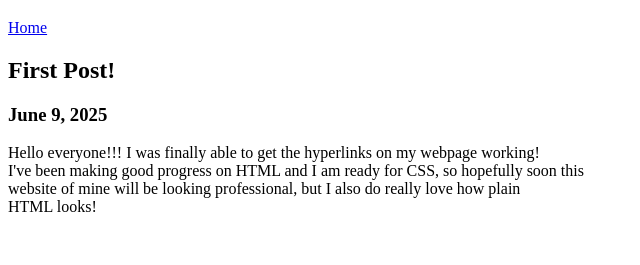
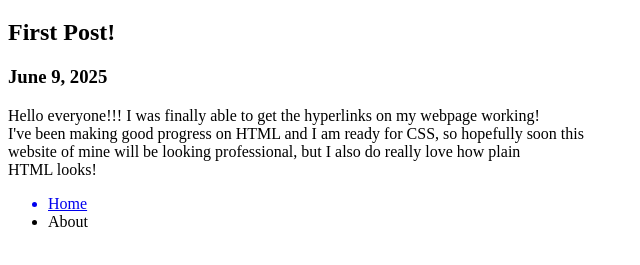
Before and after one commit to Kusarikami/kusari.github.io, a plain HTML site: page blog.html in a window 1280 px wide. Shown: the part 61-326 px from the top of the page, without its empty margins (0-640 px from the left). Drawn offline with Linux system fonts and the light colour scheme.

Commit message:
Update blog.html

```diff
--- a/blog.html
+++ b/blog.html
@@ -3,7 +3,6 @@
   <title>Blog</title>
     <head>
       <h1>Blog Posts</h1>
-      <a href="index.html">Home</a>
     </head>
 <body>
 <h2>First Post!</h2>
@@ -12,5 +11,11 @@
   I've been making good progress on HTML and I am ready for CSS, so hopefully soon this<br>
   website of mine will be looking professional, but I also do really love how plain<br>
   HTML looks!</p>
+  <ul>
+    <a href="index.html">
+    <li>Home</li>
+      </a>
+    <li>About</li>
+  </ul>
 </body>
 </html>
```
